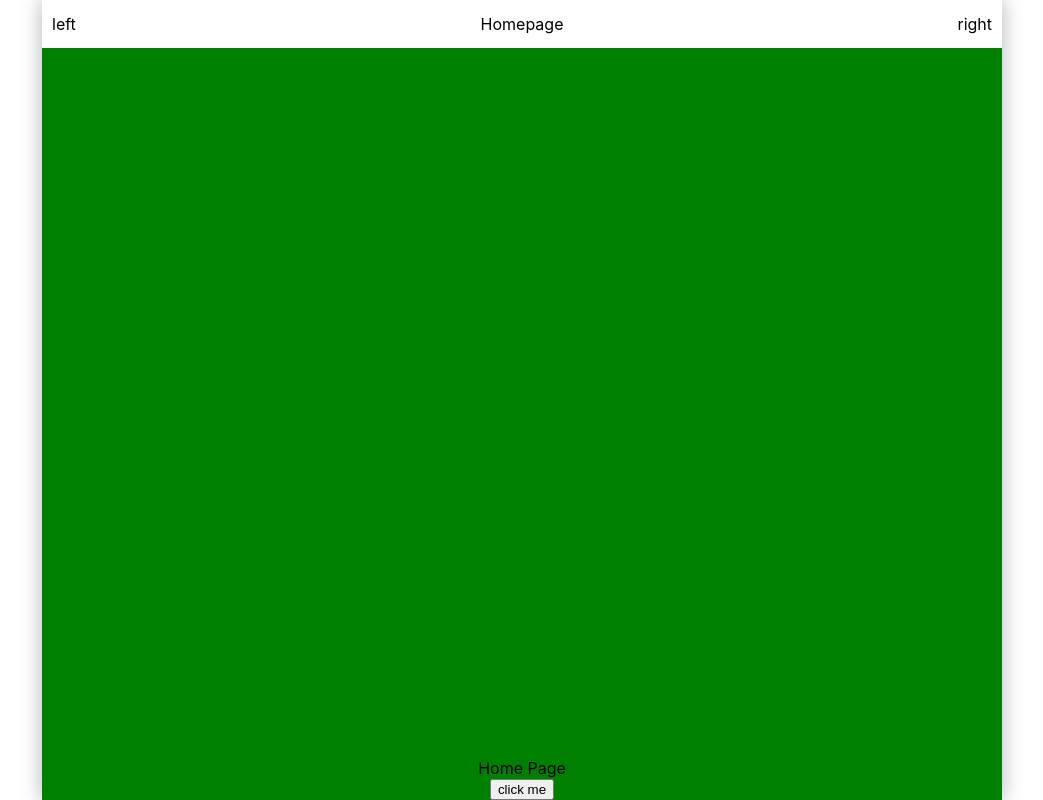
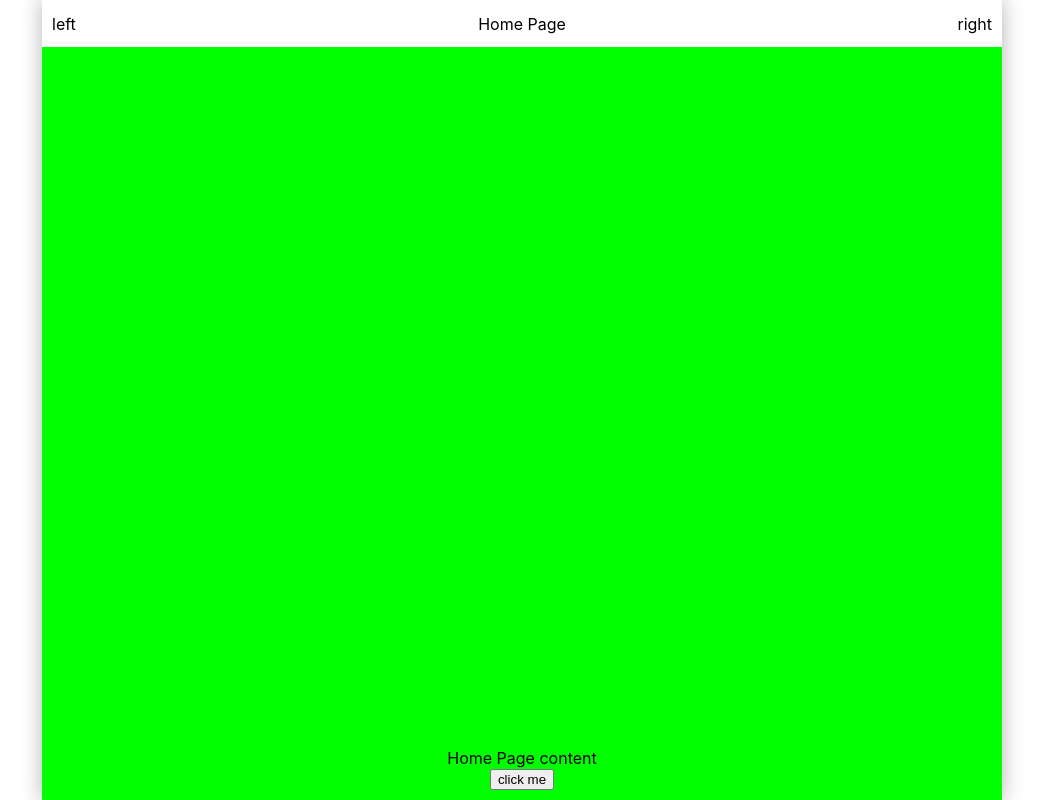
Before and after one commit to christianhalsell/app-street-sports-challenger, a React (Create React App) app: page / in a window 1280 px wide. Shown: the whole page, without its empty margins (118-1161 px from the left). Built offline with nearby package versions, Linux system fonts and the light colour scheme.

Commit message:
Content component

```diff
--- /dev/null
+++ b/src/components/Content.js
@@ -0,0 +1,33 @@
+import React from 'react';
+
+import styles from './Content.module.css';
+
+const Content = ({ children, position }) => {
+  let flexPosition;
+
+  switch (position) {
+    case 'bottom':
+      flexPosition = 'flex-end';
+      break;
+
+    case 'center':
+      flexPosition = 'center';
+      break;
+
+    case 'top':
+      flexPosition = 'flex-start';
+      break;
+
+    default:
+      flexPosition = 'flex-start';
+      break;
+  }
+
+  return (
+    <div className={styles.content} style={{ justifyContent: flexPosition }}>
+      {children}
+    </div>
+  );
+};
+
+export default Content;
--- /dev/null
+++ b/src/components/Content.module.css
@@ -0,0 +1,8 @@
+.content {
+  background-color: lime;
+  display: flex;
+  flex-direction: column;
+  height: 100%;
+  padding: 10px;
+  text-align: center;
+}
--- a/src/pages/HomePage.js
+++ b/src/pages/HomePage.js
@@ -3,23 +3,15 @@ import { useNavigate } from 'react-router-dom';
 
 import Container from '../components/Container';
 import Header from '../components/Header';
+import Content from '../components/Content';
 
 const HomePage = () => {
   const navigate = useNavigate();
   return (
     <Container>
-      <Header title='Homepage' leftContent='left' rightContent='right' />
-      <div
-        style={{
-          backgroundColor: 'green',
-          display: 'flex',
-          flexDirection: 'column',
-          justifyContent: 'flex-end',
-          height: '100%',
-          textAlign: 'center'
-        }}
-      >
-        <div>Home Page</div>
+      <Header title='Home Page' leftContent='left' rightContent='right' />
+      <Content position='bottom'>
+        <div>Home Page content</div>
         <div>
           <button
             onClick={() => {
@@ -29,7 +21,7 @@ const HomePage = () => {
             click me
           </button>
         </div>
-      </div>
+      </Content>
     </Container>
   );
 };
```
